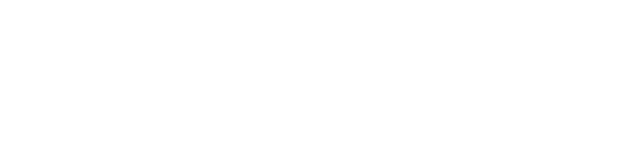
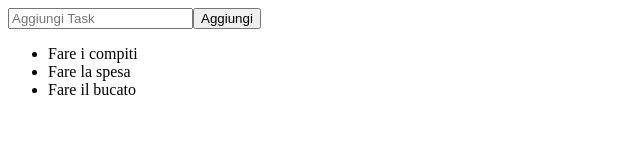
Before and after one commit to gianlucanied/vue-todolist, a plain HTML site: page index.html in a window 1280 px wide. Shown: the whole page, without its empty margins (0-640 px from the left). Drawn offline with nearby package versions, Linux system fonts and the light colour scheme.

Commit message:
Add: Button addTask funzionante

```diff
--- a/index.html
+++ b/index.html
@@ -5,9 +5,24 @@
     <meta name="viewport" content="width=device-width, initial-scale=1.0" />
     <title>To-Do List</title>
     <link rel="stylesheet" href="style.css" />
+    <script src="https://unpkg.com/vue@3/dist/vue.global.js"></script>
   </head>
   <body>
-    <script src="https://unpkg.com/vue@3/dist/vue.global.js"></script>
+    <div id="app">
+      <!-- Gestione nuova Task -->
+      <div class="new-task">
+        <input type="text" placeholder="Aggiungi Task" v-model="message" />
+        <button @click="addTask">Aggiungi</button>
+      </div>
+
+      <!-- Output tasks -->
+      <div class="container-tasks">
+        <ul v-if="todos.length > 0">
+          <li class="task" v-for="task in todos" :key="i">{{task.text}}</li>
+        </ul>
+      </div>
+    </div>
+
     <script src="script.js"></script>
   </body>
 </html>
--- a/script.js
+++ b/script.js
@@ -0,0 +1,53 @@
+/* Descrizione:
+Rifare l’esercizio della to do list.
+Questa volta però ogni todo sarà un oggetto, formato da due proprietà:
+- text, una stringa che indica il testo del todo
+- done, un booleano (true/false) che indica se il todo è stato fatto oppure no
+MILESTONE 1
+Stampare all’interno di una lista HTML un item per ogni todo.
+Se la proprietà done è uguale a true, visualizzare il testo del todo sbarrato.
+MILESTONE 2
+Visualizzare a fianco ad ogni item ha una “x”: cliccando su di essa, il todo viene rimosso dalla lista.
+MILESTONE 3
+Predisporre un campo di input testuale e un pulsante “aggiungi”: cliccando sul pulsante, il testo digitato viene letto e utilizzato per creare un nuovo todo, che quindi viene aggiunto alla lista dei todo esistenti.
+Bonus:
+1- oltre al click sul pulsante, intercettare anche il tasto ENTER per aggiungere il todo alla lista
+2- cliccando sul testo dell’item, invertire il valore della proprietà done del todo corrispondente (se done era uguale a false, impostare true e viceversa)
+NOTE:
+Come detto vi allego screeshot del layout fatto questa mattina, ma lo potete fare con il layout che volete.
+Partite comunque con un layout super essenziale, così da non perderci troppo tempo, e concentratevi il prima possibile sul farlo funzionare e quindi sui vari Milestones. Lo abbellite semmai alla fine.
+Qui sotto vi metto anche un esempio dell’array di oggetti che userete nella vostra App di ToDo.
+Ricordatevi la differenza in quello che si ottiene ad associare un valore basico Vs. assegnare un valore complesso (oggetto/array) ad una variabile/proprietà, potrebbe salvarvi tempo :occhiolino: .
+Buon lavoro e buon divertimento! */
+const { createApp } = Vue;
+
+createApp({
+    data() {
+        return {
+            message: '',
+            todos: [
+                {
+                    text: 'Fare i compiti',
+                    done: false
+                },
+                {
+                    text: 'Fare la spesa',
+                    done: true
+                },
+                {
+                    text: 'Fare il bucato',
+                    done: false
+                }
+            ]
+        }
+    },
+    methods: {
+        addTask() {
+            this.todos.unshift({
+                text: this.message,
+                done: false
+            });
+            this.message = "";
+        }
+    }
+}).mount('#app')
```
